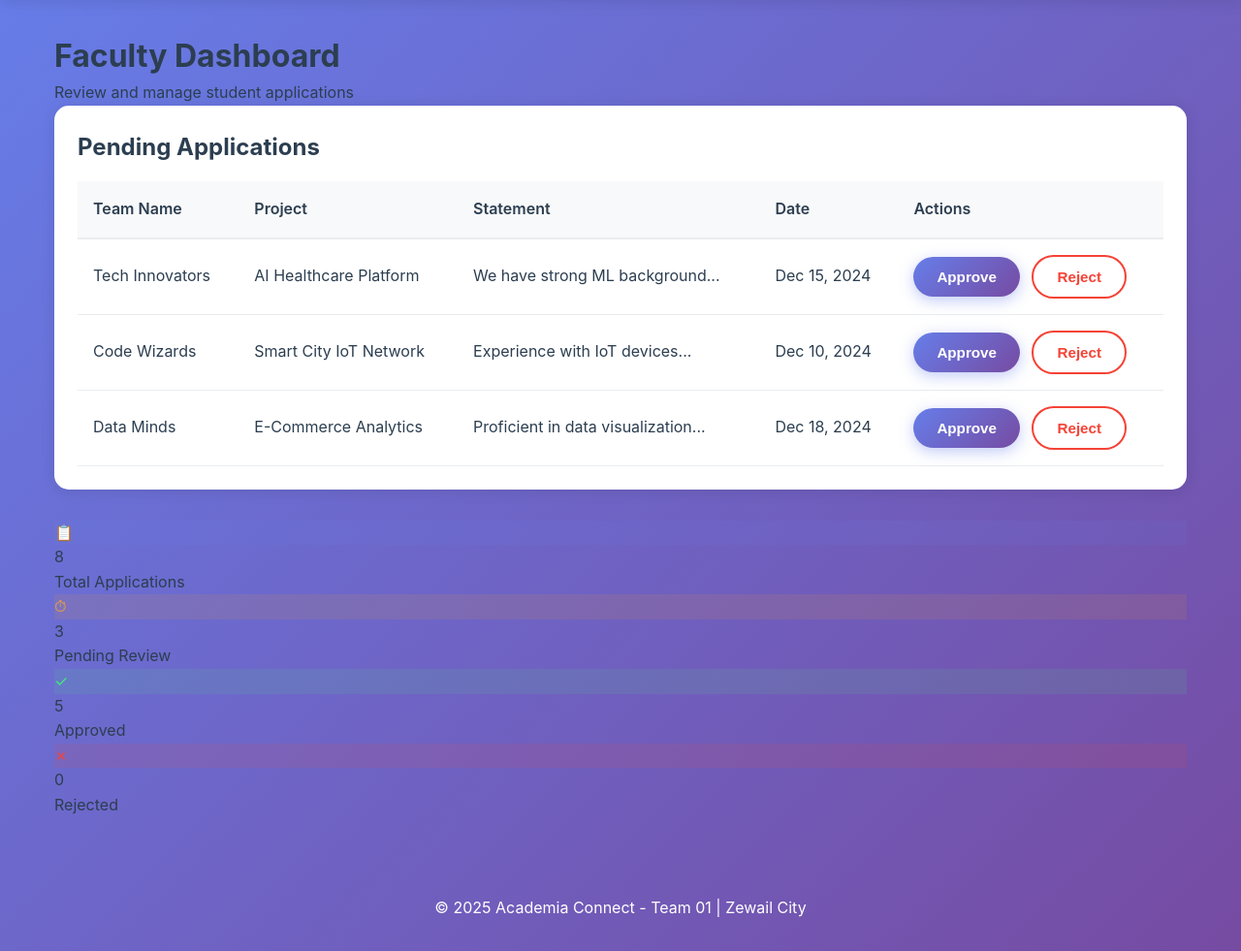
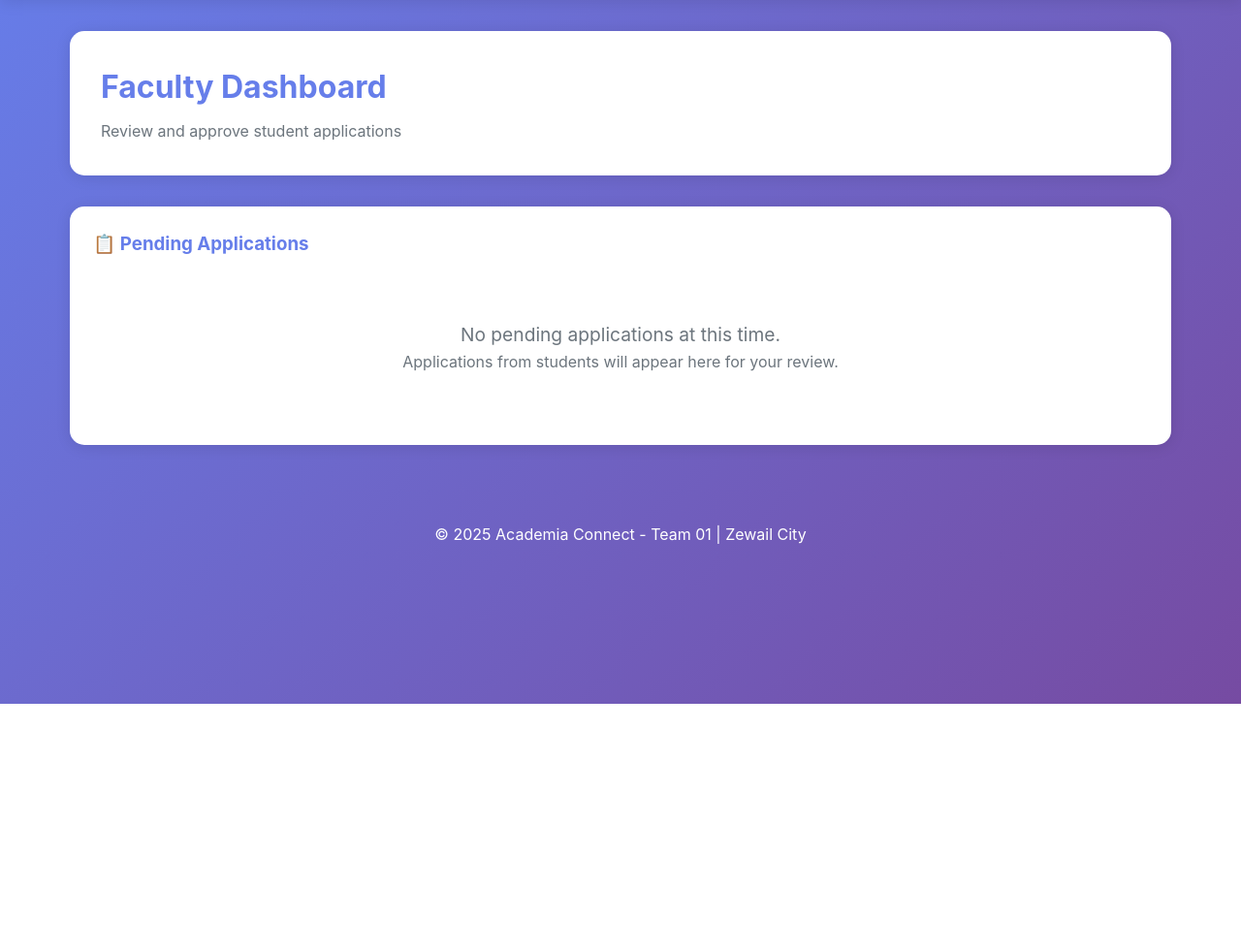
Before and after one commit to Caledoniancrow/AcademiaConnect_Team01, a Flask app: template app/templates/faculty-dashboard.html in a window 1280 px wide. Shown: the part 74-1055 px from the top of the page at 97% size. After the commit the page ends 800 px from the top, so only its background shows below. Run offline with Flask 3, Linux system fonts and the light colour scheme; the template is opened without the code that fills it, so the values that code supplies are empty.

Commit message:
create team and f.dashboard

```diff
--- a/app/templates/faculty-dashboard.html
+++ b/app/templates/faculty-dashboard.html
@@ -1,94 +1,66 @@
 {% extends "base.html" %}
 
+{% block title %}Faculty Dashboard - Academia Connect{% endblock %}
+
 {% block content %}
-
-<div id="faculty-dashboard" class="page-content">
-            <div class="dashboard-header">
+<div class="container">
+    <div class="page-header">
+        <div>
             <h1>Faculty Dashboard</h1>
-                <p>Review and manage student applications</p>
+            <p style="color: #6c757d; margin-top: 0.5rem;">Review and approve student applications</p>
+        </div>
     </div>
 
     <div class="table-container">
-                <h2 style="margin-bottom: 1rem; color: var(--dark);">Pending Applications</h2>
+        <h3 style="margin-bottom: 1rem; color: var(--primary);">📋 Pending Applications</h3>
+
+        {% if applications %}
         <table>
             <thead>
                 <tr>
+                    <th>ID</th>
                     <th>Team Name</th>
-                            <th>Project</th>
-                            <th>Statement</th>
-                            <th>Date</th>
+                    <th>Project Title</th>
+                    <th>Team Statement</th>
+                    <th>Status</th>
                     <th>Actions</th>
                 </tr>
             </thead>
             <tbody>
+                {% for app in applications %}
                 <tr>
-                            <td>Tech Innovators</td>
-                            <td>AI Healthcare Platform</td>
-                            <td>We have strong ML background...</td>
-                            <td>Dec 15, 2024</td>
+                    <td><strong>#{{ app[0] }}</strong></td>
+                    <td>{{ app[1] }}</td>
+                    <td>{{ app[2] }}</td>
+                    <td>{{ app[3][:80] }}{% if app[3]|length > 80 %}...{% endif %}</td>
                     <td>
-                                <button class="btn btn-primary btn-small" style="margin-right: 0.5rem;">Approve</button>
-                                <button class="btn btn-outline btn-small" style="border-color: var(--danger); color: var(--danger);">Reject</button>
+                        <span class="project-status status-pending">
+                            {{ app[4] }}
+                        </span>
+                    </td>
+                    <td>
+                        <form action="{{ url_for('application_bp.update_application_status') }}" method="POST" style="display: flex; gap: 0.5rem;">
+                            <input type="hidden" name="application_id" value="{{ app[0] }}">
+
+                            <button type="submit" name="action" value="Approve" class="btn btn-success btn-sm">
+                                ✓ Approve
+                            </button>
+
+                            <button type="submit" name="action" value="Reject" class="btn btn-danger btn-sm">
+                                ✗ Reject
+                            </button>
+                        </form>
                     </td>
                 </tr>
-                        <tr>
-                            <td>Code Wizards</td>
-                            <td>Smart City IoT Network</td>
-                            <td>Experience with IoT devices...</td>
-                            <td>Dec 10, 2024</td>
-                            <td>
-                                <button class="btn btn-primary btn-small" style="margin-right: 0.5rem;">Approve</button>
-                                <button class="btn btn-outline btn-small" style="border-color: var(--danger); color: var(--danger);">Reject</button>
-                            </td>
-                        </tr>
-                        <tr>
-                            <td>Data Minds</td>
-                            <td>E-Commerce Analytics</td>
-                            <td>Proficient in data visualization...</td>
-                            <td>Dec 18, 2024</td>
-                            <td>
-                                <button class="btn btn-primary btn-small" style="margin-right: 0.5rem;">Approve</button>
-                                <button class="btn btn-outline btn-small" style="border-color: var(--danger); color: var(--danger);">Reject</button>
-                            </td>
-                        </tr>
+                {% endfor %}
             </tbody>
         </table>
+        {% else %}
+        <div style="text-align: center; padding: 3rem; color: #6c757d;">
+            <p style="font-size: 1.2rem;">No pending applications at this time.</p>
+            <p>Applications from students will appear here for your review.</p>
         </div>
-
-            <div class="stats-grid" style="margin-top: 2rem;">
-                <div class="stat-card">
-                    <div class="stat-header">
-                        <div class="stat-icon" style="background: rgba(102, 126, 234, 0.1); color: var(--primary);">📋</div>
-                    </div>
-                    <div class="stat-value">8</div>
-                    <div class="stat-label">Total Applications</div>
-                </div>
-
-                <div class="stat-card">
-                    <div class="stat-header">
-                        <div class="stat-icon" style="background: rgba(255, 161, 23, 0.1); color: var(--warning);">⏱</div>
-                    </div>
-                    <div class="stat-value">3</div>
-                    <div class="stat-label">Pending Review</div>
-                </div>
-
-                <div class="stat-card">
-                    <div class="stat-header">
-                        <div class="stat-icon" style="background: rgba(67, 233, 123, 0.1); color: var(--success);">✓</div>
-                    </div>
-                    <div class="stat-value">5</div>
-                    <div class="stat-label">Approved</div>
-                </div>
-
-                <div class="stat-card">
-                    <div class="stat-header">
-                        <div class="stat-icon" style="background: rgba(244, 67, 54, 0.1); color: var(--danger);">✗</div>
-                    </div>
-                    <div class="stat-value">0</div>
-                    <div class="stat-label">Rejected</div>
+        {% endif %}
     </div>
 </div>
-        </div>
-
-    </div>
 {% endblock %}
```
Also changed, not shown: app/templates/create-team.html (+32 -8 lines). Lines whose indentation alone changed are shown as unchanged.
